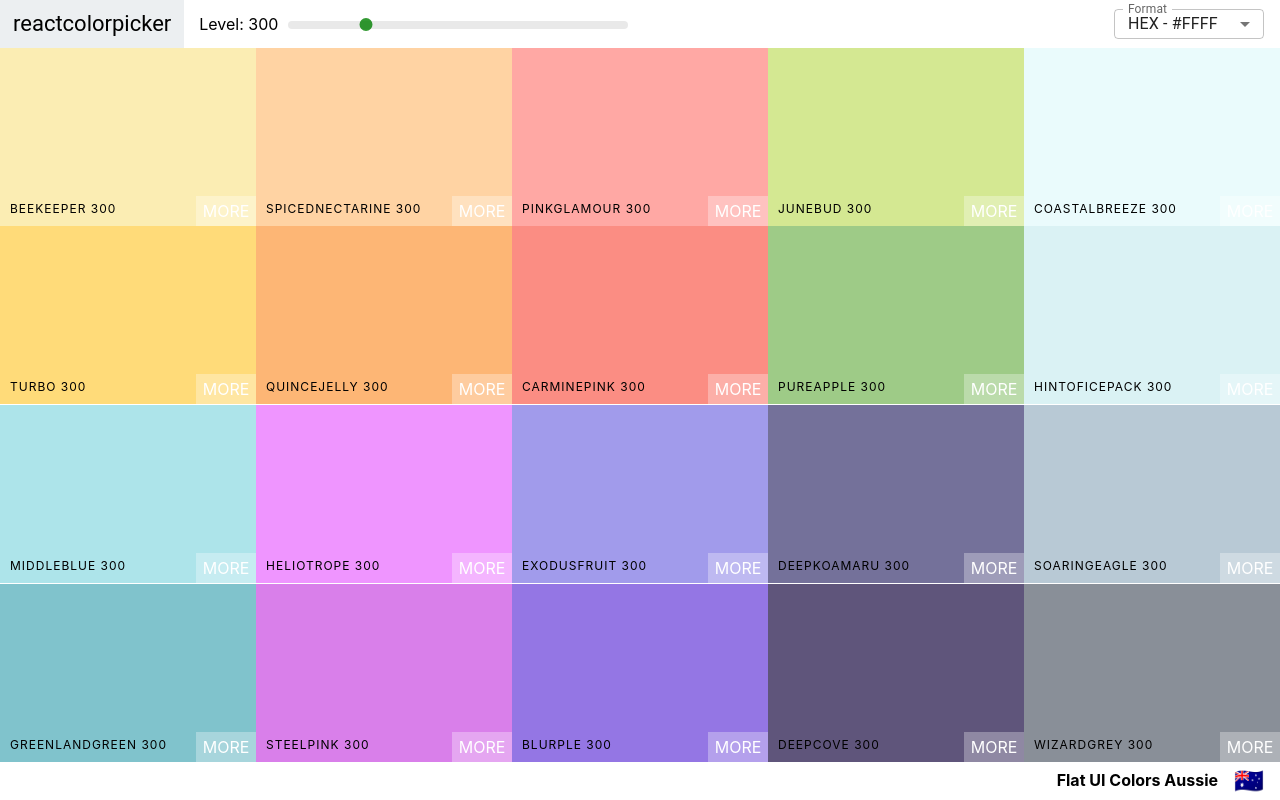
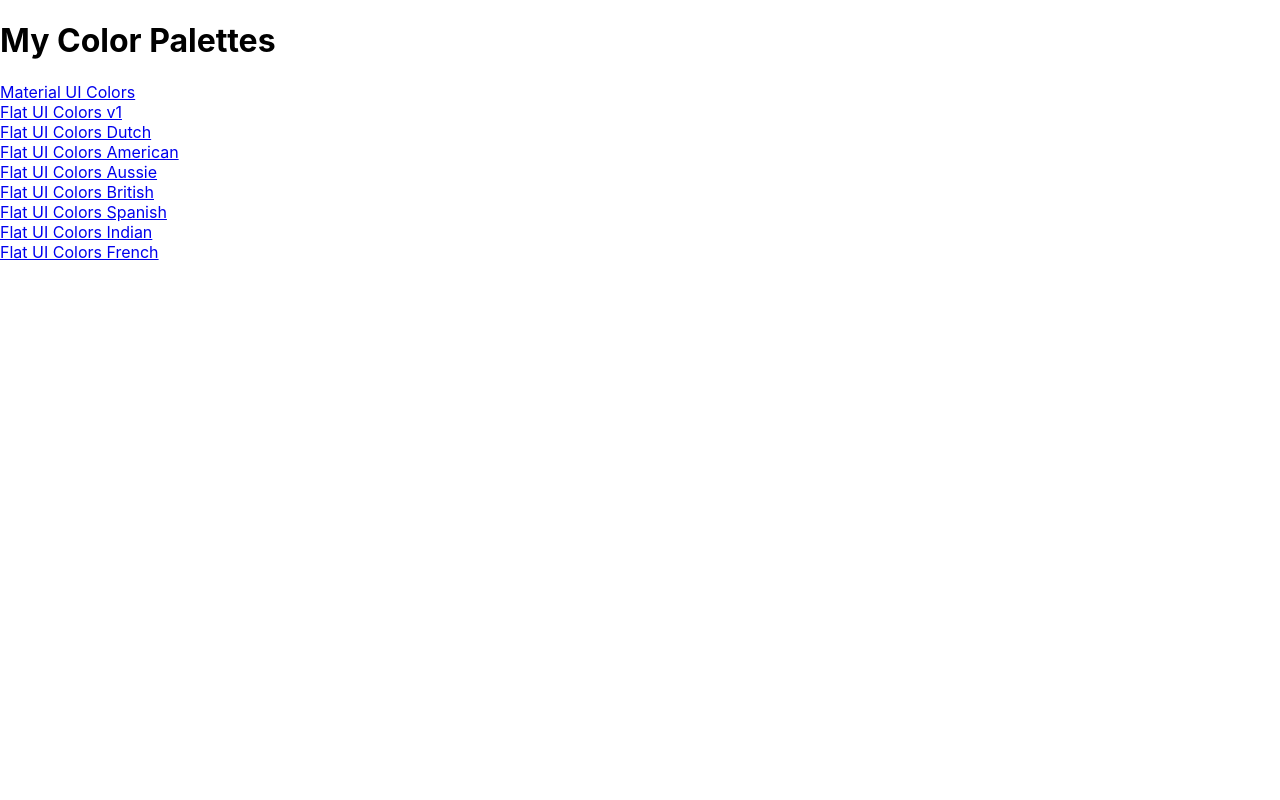
Before and after one commit to thamizh-root/kolors, a React (Create React App) app: page / in a window 1280 px wide. Built offline with nearby package versions, Linux system fonts and the light colour scheme.

Commit message:
added react route and color ilst page

```diff
--- a/package.json
+++ b/package.json
@@ -16,6 +16,7 @@
     "react": "^19.1.0",
     "react-copy-to-clipboard": "^5.1.0",
     "react-dom": "^19.1.0",
+    "react-router": "^7.5.1",
     "react-scripts": "5.0.1",
     "web-vitals": "^2.1.4"
   },
--- a/src/App.js
+++ b/src/App.js
@@ -1,15 +1,21 @@
 import logo from './logo.svg';
 import Pallette from './Pallette';
 import seedColors from './seedColors';
+import PalletteList from './PalletteList';
 import { generatePalette } from './colorHelper';
+import { BrowserRouter, Routes, Route } from "react-router";
+
 import './App.css';
 
 function App() {
   console.log(" - generateColors - ", generatePalette(seedColors[4]));
   return (
     <div>
-      <Pallette pallette={generatePalette(seedColors[4])} />
-      {/* <p>Hello</p> */}
+      <Routes>
+        <Route path="/" element={<PalletteList palettes={seedColors} />} />
+        <Route path="/pallette/:id" element={<Pallette />} />
+      </Routes>
+      {/* <Pallette pallette={generatePalette(seedColors[4])} /> */}
     </div>
   );
 }
--- a/src/Pallette.js
+++ b/src/Pallette.js
@@ -1,48 +1,61 @@
-import React, { Component } from 'react';
+import React, { useState, useCallback } from 'react';
+import { useParams } from 'react-router';
 import ColorBox from './ColorBox';
 import Navbar from './Navbar';
-
+import seedColors from './seedColors'; // Assuming seedColors is in the parent directory
+import { generatePalette } from './colorHelper'; // Assuming colorHelper is in the parent directory
 import './Pallette.css';
 
-class Pallette extends Component {
+function Pallette() {
+    console.log(" ------ Pallette ----- ");
+  const { id } = useParams();
+  const [level, setLevel] = useState(300);
+  const [format, setFormat] = useState('hex');
+  const [palette, setPalette] = useState(null);
 
-    constructor(props) {
-        super(props);
-        this.state = { level: 300, format: 'hex' };
-        this.changeLevel = this.changeLevel.bind(this);
-        this.changeFormat = this.changeFormat.bind(this);
+  // useCallback is used here for memoization, though not strictly necessary for this simple case
+  const findPalette = useCallback((paletteId) => {
+    return seedColors.find((p) => p.id === paletteId);
+  }, []);
+
+  // This function will run once when the component mounts and when 'id' changes
+  React.useEffect(() => {
+    const foundPalette = findPalette(id);
+    if (foundPalette) {
+      setPalette(generatePalette(foundPalette));
+    } else {
+      // Handle the case where the palette with the given ID is not found
+      console.log(`Palette with id "${id}" not found.`);
+      // You might want to redirect the user or display an error message here
     }
+  }, [id, findPalette]);
 
-    changeFormat(val) {
-        this.setState({ format: val });
-    }
+  const changeFormat = useCallback((val) => {
+    setFormat(val);
+  }, []);
 
-    changeLevel(level) {
-        this.setState({ level: level });
-    }
+  const changeLevel = useCallback((newLevel) => {
+    setLevel(newLevel);
+  }, []);
 
-    render() {
-        const { colors, paletteName, emoji } = this.props.pallette;
-        if (colors?.length > 0) {
-            console.log("yes, it's an array");
-        } else {
-            console.log("colors?.length", colors?.length > 0);
-        }
-        let colorBox = colors[this.state.level].map(
-            c => {
-                return <ColorBox key={c?.hex} background={c[this.state.format]} name={c?.name} />
-            }
-        );
-        return (
-            <>
-                <div className="Pallette">
-                    <Navbar changeLevel={this.changeLevel} handleChange={this.changeFormat} level={this.state.level} />
-                    <div className="Pallette-colors"> {colorBox} </div>
-                    <footer className="Pallette-footer">{ paletteName } <span className="footer-emoji">{emoji}</span></footer>
-                </div>
-            </>
-        )
-    };
+  if (!palette) {
+    // Render something while the palette is loading or if it wasn't found
+    return <div>Loading palette...</div>;
+  }
+
+  const colorBox = palette.colors[level].map((c) => (
+    <ColorBox key={c.hex} background={c[format]} name={c.name} />
+  ));
+
+  return (
+    <div className="Pallette">
+      <Navbar level={level} changeLevel={changeLevel} format={format} changeFormat={changeFormat} />
+      <div className="Pallette-colors">{colorBox}</div>
+      <footer className="Pallette-footer">
+        {palette.paletteName} <span className="footer-emoji">{palette.emoji}</span>
+      </footer>
+    </div>
+  );
 }
 
 export default Pallette;
--- /dev/null
+++ b/src/PalletteList.js
@@ -0,0 +1,28 @@
+import React, { Component } from 'react';
+import { Link } from 'react-router'; // Import Link for navigation
+
+class PaletteList extends Component {
+  constructor(props) {
+    super(props);
+  }
+
+  render() {
+    const { palettes } = this.props; // Access the palettes array directly
+    return (
+      <div className="PaletteList">
+        <h1>My Color Palettes</h1> {/* Added a heading for context */}
+        <div>
+          {palettes.map((palette) => (
+            <div key={palette.id}> {/* Added a key for React's list rendering */}
+              <Link to={`/pallette/${palette.id}`}>
+                {palette.paletteName}
+              </Link>
+            </div>
+          ))}
+        </div>
+      </div>
+    );
+  }
+}
+
+export default PaletteList;
--- a/src/index.js
+++ b/src/index.js
@@ -1,13 +1,16 @@
 import React from 'react';
 import ReactDOM from 'react-dom/client';
 import './index.css';
+import { BrowserRouter } from "react-router";
 import App from './App';
 import reportWebVitals from './reportWebVitals';
 
 const root = ReactDOM.createRoot(document.getElementById('root'));
 root.render(
   <React.StrictMode>
+    <BrowserRouter>
     <App />
+    </BrowserRouter>
   </React.StrictMode>
 );
 
```
Also changed, not shown: 1 other file (tests, documents, lock files or other folders).
